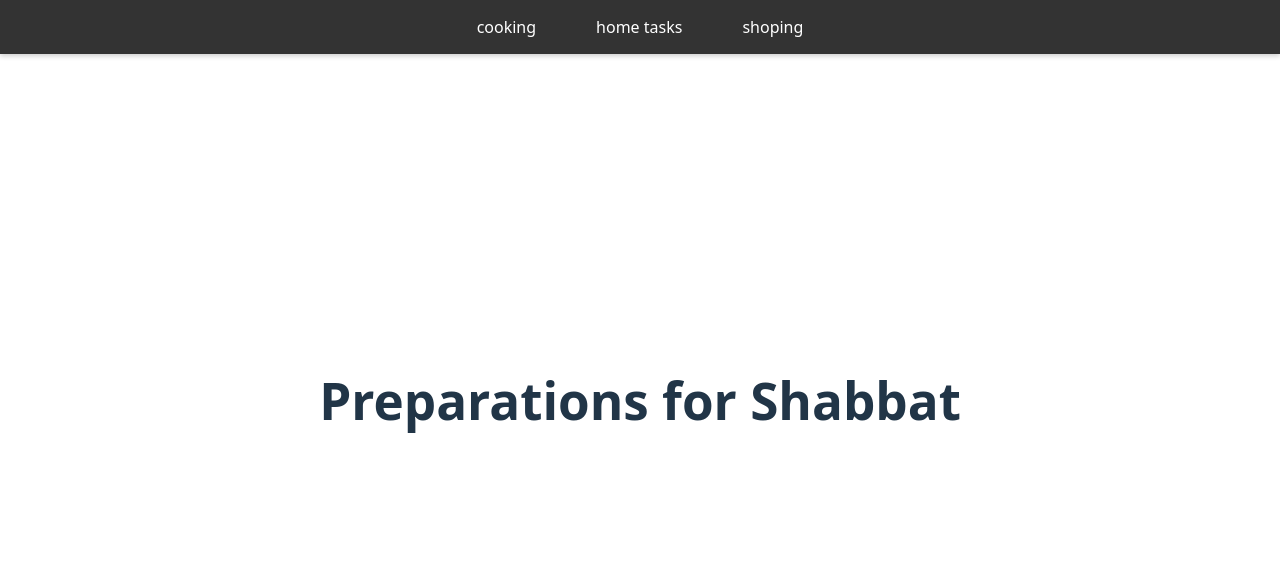
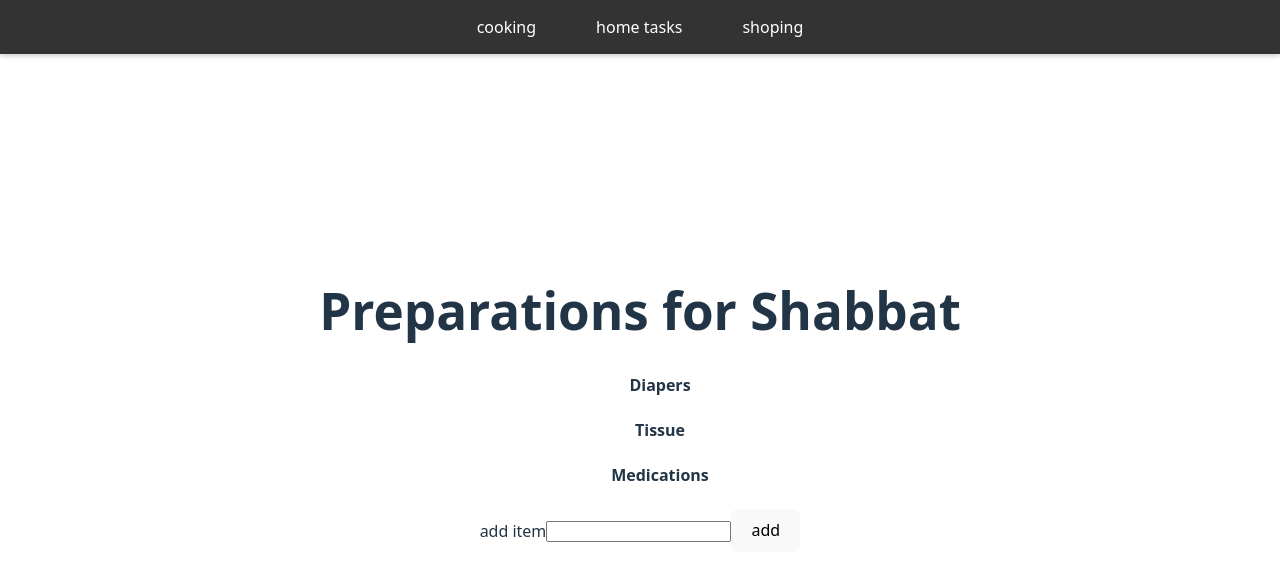
Before and after one commit to Tovi-shimonovitz/shabat_project_react, a React (Vite) app: page / in a window 1280 px wide. Shown: the top 580 px of the page. Built offline with nearby package versions, Linux system fonts and the light colour scheme.

Commit message:
add shoping component

```diff
--- a/src/App.jsx
+++ b/src/App.jsx
@@ -1,13 +1,8 @@
-import { useState } from 'react'
-import reactLogo from './assets/react.svg'
-import viteLogo from '/vite.svg'
+
+import { BaseList } from './Shoping/BaseList'
 import './App.css'
 
 function App() {
-  const [count, setCount] = useState(0)
-
-
-
 
   return (
     <>
@@ -17,6 +12,7 @@ function App() {
       <a href="">shoping</a>
     </header>
      <h1>Preparations for Shabbat</h1>
+      <BaseList/>
     </>
   )
 }
--- /dev/null
+++ b/src/Shoping/BaseList.jsx
@@ -0,0 +1,36 @@
+import { useState } from 'react'
+
+
+export function BaseList() {
+
+  let [list, setList] = useState(['Diapers','Tissue','Medications']);
+
+  const remove = (item)=>{
+    list = list.filter(t => t!== item);
+    setList(list);
+  }
+
+  const addItem = (event)=>{
+    debugger;
+    const t = event.target.addItem.value;
+    if(t!== ''){
+      list.push(t);
+      setList(list);
+    }
+  }
+
+  return (
+    <>
+      <ul>
+           { list.map(t => <h4>{t}</h4>  ) }
+      </ul>
+
+    <form  onSubmit={addItem} >
+       <label htmlFor="addItem">add item</label>
+        <input type="text" name='addItem' />
+        <button >add</button></form>
+
+    </>
+
+  )
+}
```
